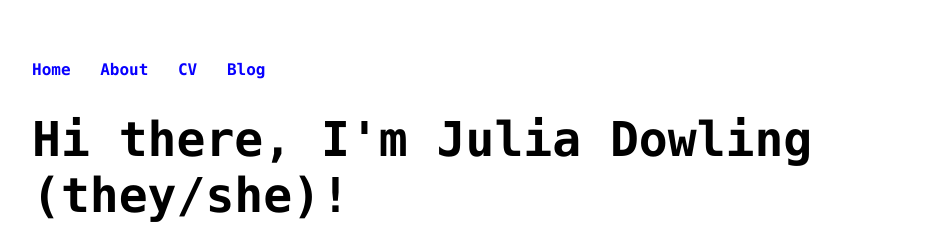
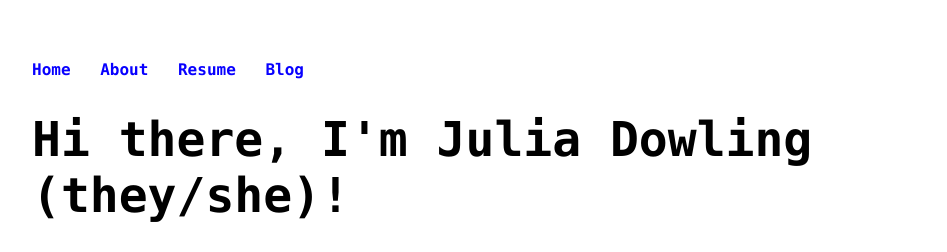
Before and after one commit to jm-dowl/old, a Jekyll site: the page index.html, which Jekyll copies as it is, in a window 1280 px wide. Shown: the top 252 px of the page, without its empty margins (160-1107 px from the left). Built offline with Jekyll 4.4.1, drawn with Linux system fonts in a browser that asks for light colours.

Commit message:
Update index.html
add resume

```diff
--- a/index.html
+++ b/index.html
@@ -12,7 +12,7 @@
     		<ul>
         		<li><a href="/">Home</a></li>
 	        	<li><a href="/about">About</a></li>
-        		<li><a href="/cv">CV</a></li>
+        		<li><a href="/file:/Users/juliadowling/Desktop/Job:Volunteer%20Apps/ResumeF19redone%20copy.pdf">Resume</a></li>
         		<li><a href="/blog">Blog</a></li>
     		</ul>
 		</nav>
```
